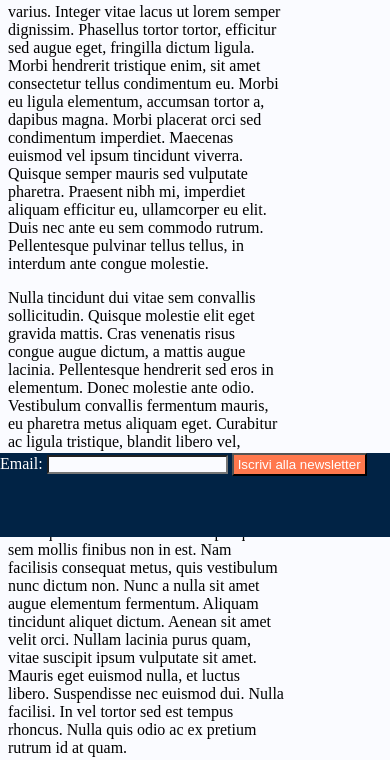
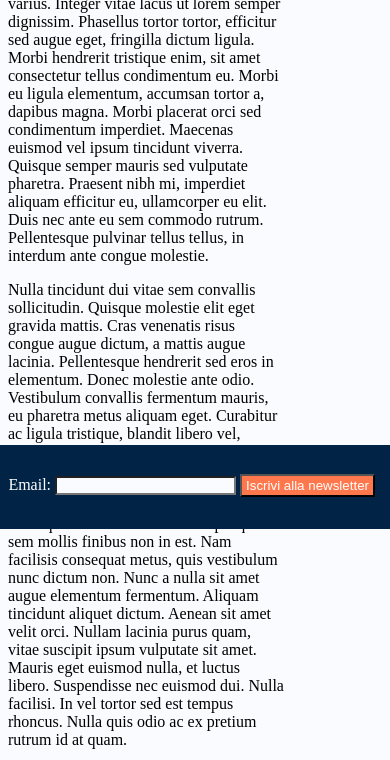
Before and after one commit to cicciocara/esercizi-corso, a plain HTML site: page css/aggiunzioni-pagina/index.html in a window 390 px wide. Shown: the part 212-972 px from the top of the page. Drawn offline with Linux system fonts and the light colour scheme.

Commit message:
feat:layout completo, grid dentro grid, not responsive

```diff
--- a/css/aggiunzioni-pagina/style.css
+++ b/css/aggiunzioni-pagina/style.css
@@ -8,7 +8,7 @@
 body{
     display: grid;
     grid-template-columns: minmax(0,75vw) minmax(0,25vw);
-    grid-template-rows: minmax(0,10vh) minmax(0,65vh) minmax(0,10vh);
+    grid-template-rows: minmax(0,9vh) minmax(0,65vh) minmax(0,10vh);
     row-gap: 16px;
     column-gap: 8px;
     grid-template-areas:
@@ -92,11 +92,15 @@ article > picture{
 .lower-nav{              /*lower-nav*/
     grid-area: lower-nav;
     background-color:#012345;
+    position: relative;
 }
 
 .footer-label{
     background-color: #012345;
     color: white;
+    position: absolute;
+    right: 15px;
+    top: 35%;   /*SISTEMARE MEGLIO LE MISURE*/
 }
 .submit-all{
     color: white;
```
Also changed, not shown: css/aggiunzioni-pagina/index.html (+3 -3 lines).
